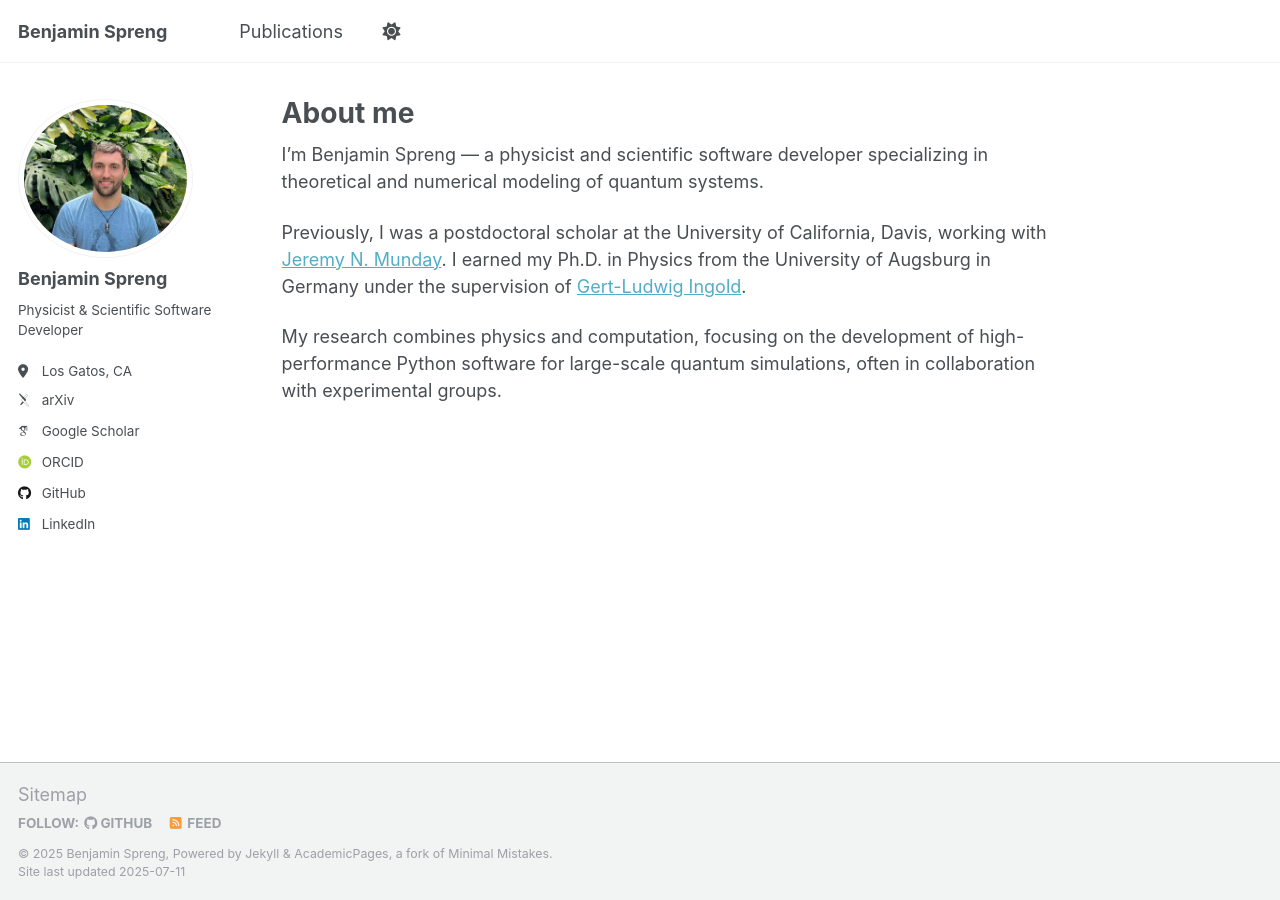
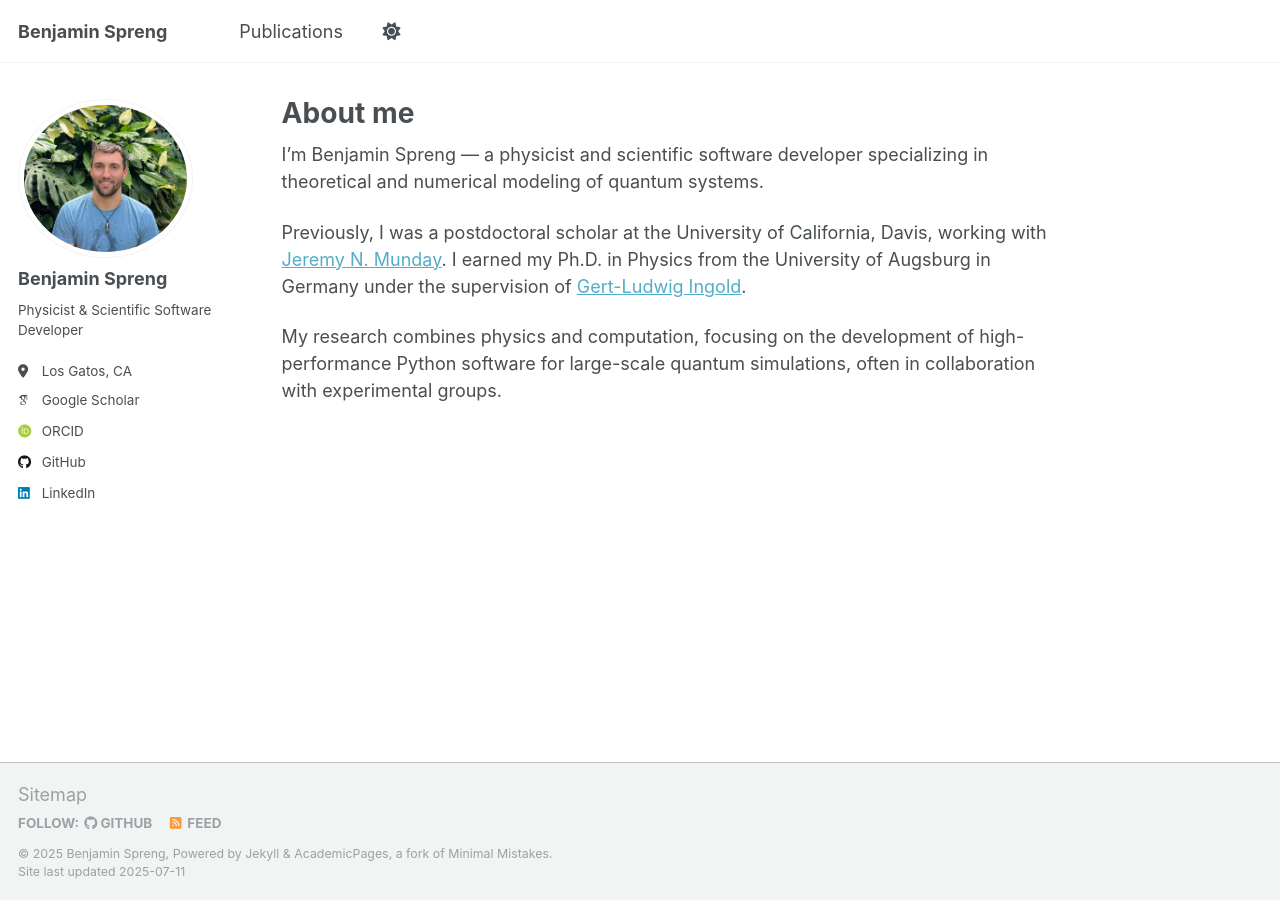
Before and after one commit to sprengjamin/sprengjamin.github.io, a Jekyll site: the page built from _pages/about.md, in a window 1280 px wide. Built offline with Jekyll 4.4.1, drawn with Linux system fonts in a browser that asks for light colours; some web fonts are replaced; a script that is not in the unit is left out.

Commit message:
Update _config.yml

```diff
--- a/_config.yml
+++ b/_config.yml
@@ -33,7 +33,7 @@ author:
 
   # Academic websites
   academia         : # URL
-  arxiv            : "https://arxiv.org/search/?searchtype=author&query=Spreng%2C+B"
+  arxiv            : #"https://arxiv.org/search/?searchtype=author&query=Spreng%2C+B"
   googlescholar    : "https://scholar.google.com/citations?hl=en&user=Py2Plv8AAAAJ"
   impactstory      : # URL
   orcid            : "https://orcid.org/0000-0002-0819-1804"
```
